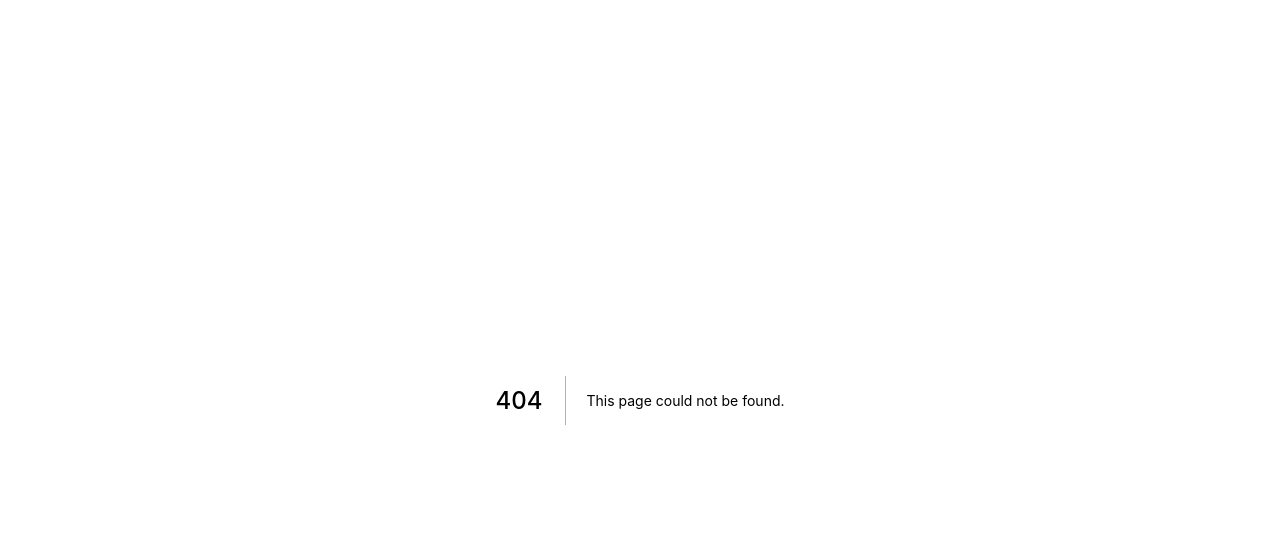
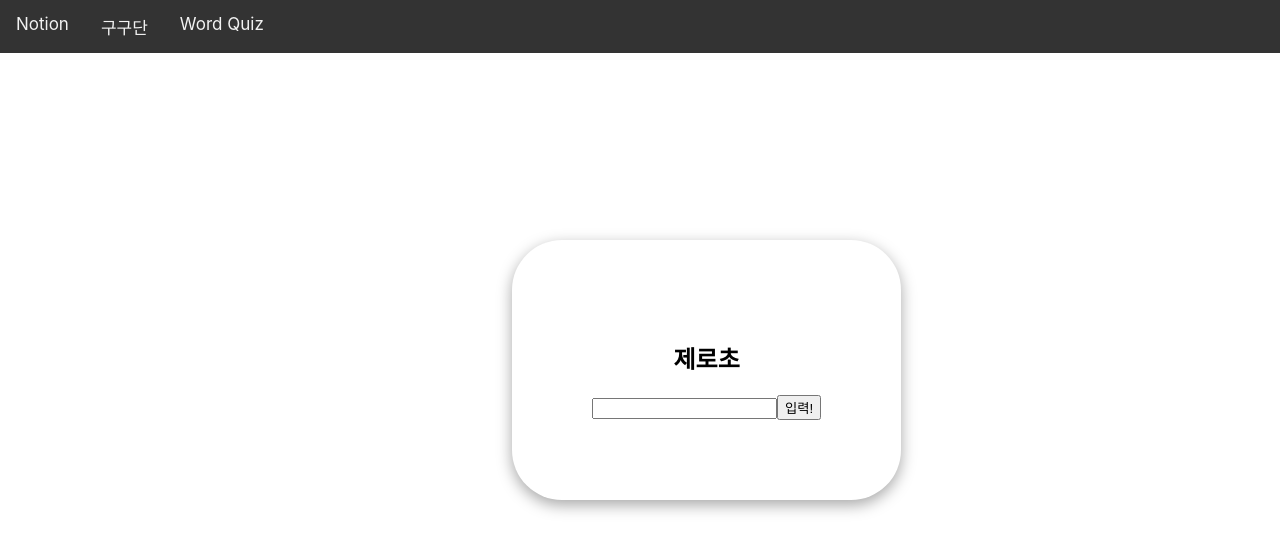
Before and after one commit to chaeyeon-vatech/skillup_day, a Next.js app: page /wordquiz in a window 1280 px wide. Before the commit this address had no page. Shown: the top 552 px of the page. Built offline with nearby package versions, Linux system fonts and the light colour scheme.

Commit message:
Add WordQuiz

```diff
--- a/components/Navigation/index.tsx
+++ b/components/Navigation/index.tsx
@@ -6,6 +6,7 @@ export function Navigation() {
                 <NavigateLink
                     href={"https://2a7.notion.site/Skill-up-Day-a081d794f8664b7bba656708246a91ce"}>Notion</NavigateLink>
                 <NavigateLink href={"/gugudan"}>구구단</NavigateLink>
+                <NavigateLink href={"/wordquiz"}>Word Quiz</NavigateLink>
             </NavigateContainer>
         </>
     )
--- a/pages/gugudan/index.tsx
+++ b/pages/gugudan/index.tsx
@@ -2,7 +2,7 @@ import type {NextPage} from "next";
 import {useRouter} from "next/router";
 import React, {useState, useRef} from "react";
 import {Navigation} from "../../components/Navigation";
-import { GuguContainer } from "./styled";
+import { DefaultContainer } from "../styled";
 
 type ValueType = {
     first: number;
@@ -37,7 +37,7 @@ const GugudanComponent: NextPage<ValueType> = values => {
     return (
         <>
             <Navigation/>
-            <GuguContainer>
+            <DefaultContainer>
                 <h2>
                     {values.first} 곱하기 {values.second}는?
                 </h2>
@@ -52,7 +52,7 @@ const GugudanComponent: NextPage<ValueType> = values => {
                     <button type={"submit"}>입력</button>
                 </form>
                 <div>{result}</div>
-            </GuguContainer>
+            </DefaultContainer>
         </>
     );
 };
--- a/pages/gugudan/styled.ts
+++ b/pages/styled.ts
@@ -1,7 +1,7 @@
 import styled from "@emotion/styled";
 
-export const GuguContainer = styled("div", {
-    label: "GuguContainer"
+export const DefaultContainer = styled("div", {
+    label: "DefaultContainer"
 })<{}>(() => {
     return {
         position: "fixed",
--- /dev/null
+++ b/pages/wordquiz/index.tsx
@@ -0,0 +1,46 @@
+import type {NextPage} from "next";
+import React, {useState, useRef} from "react";
+import {Navigation} from "../../components/Navigation";
+import {DefaultContainer} from "../styled";
+
+const WordQuizComponent: NextPage = () => {
+    const [given, setGiven] = useState('제로초')
+    const [inputValue, setInputValue] = useState('')
+    const [result, setResult] = useState('')
+    const inputRef = useRef<HTMLInputElement>(null);
+
+    const onSubmit = (e: React.FormEvent<HTMLFormElement>) => {
+        e.preventDefault();
+        if (given[given.length - 1] === inputValue[0]) {
+            setResult("딩동댕!");
+            setGiven(inputValue);
+            setInputValue('');
+
+        } else {
+            setResult("땡!")
+            setInputValue('');
+        }
+    };
+
+    const onChange = (e: React.ChangeEvent<HTMLInputElement>) => setInputValue(e.target.value);
+
+    if (inputRef && inputRef.current) {
+        inputRef.current.focus();
+    }
+
+    return (
+        <>
+            <Navigation/>
+            <DefaultContainer>
+                <h2>{given}</h2>
+                <form onSubmit={onSubmit}>
+                    <input ref={inputRef} value={inputValue} onChange={onChange}/>
+                    <button type={"submit"}>입력!</button>
+                </form>
+                <div>{result}</div>
+            </DefaultContainer>
+        </>
+    );
+};
+
+export default WordQuizComponent;
```
